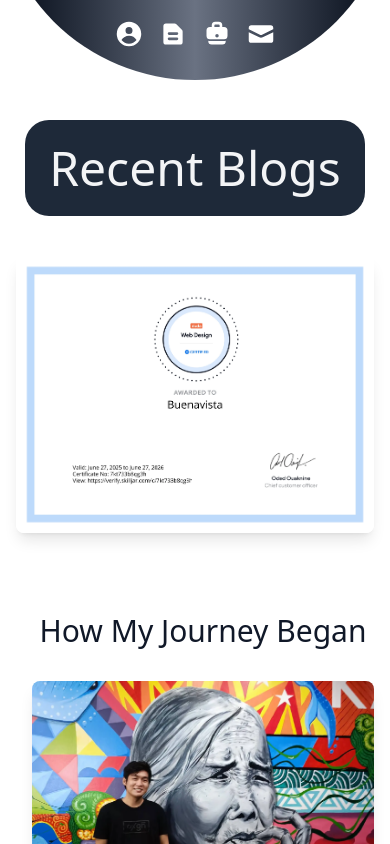
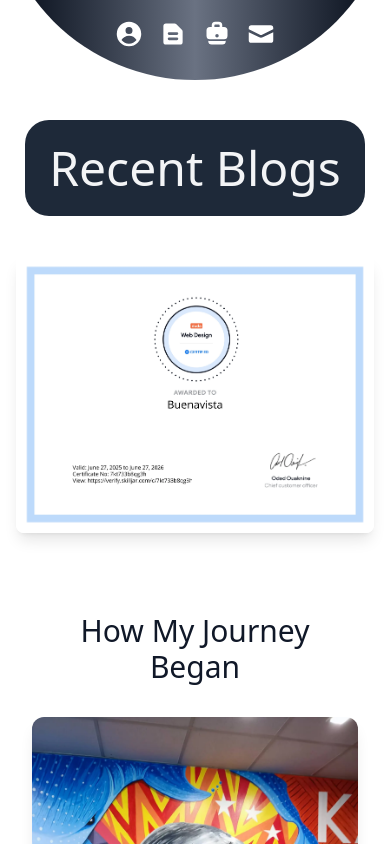
Before and after one commit to anghelusjr/Modern-Portfolio, a React (Vite) app: page /blogs in a window 390 px wide. Built offline with nearby package versions, Linux system fonts and the light colour scheme; a web font is replaced by a local one.

Commit message:
blogcard updated

```diff
--- a/src/pages/blogPage/blogCardPage.jsx
+++ b/src/pages/blogPage/blogCardPage.jsx
@@ -2,39 +2,54 @@ import { blogData } from './blogData';
 
 export function BlogCardPage() {
     return (
-        <section className="h-auto flex flex-col gap-16 mt-10 xl:mt-20 pl-4 max-w-6xl mx-auto">
+        <section className="h-auto flex flex-col gap-16 mt-10 xl:mt-20 px-4 max-w-6xl mx-auto">
 
             {blogData.map((blog) => {
                 return (
                     <div
                         id={blog.id}
                         key={blog.id}
-                        className='flex flex-col gap-8 items-center'
+                        className="flex flex-col gap-8 items-center"
                     >
                         <h2 className="text-3xl font-medium text-gray-900 text-center">
                             {blog.heading}
                         </h2>
 
-                        <div className='grid grid-cols-1 md:grid-cols-2 lg:grid-cols-3 gap-6 w-full'>
+                        {/* Images */}
+                        <div className="flex flex-wrap justify-center gap-6 w-full">
+
                             {blog.images.map((image, index) => {
+
+                                const imageCount = blog.images.length;
+
                                 return (
                                     <img
                                         key={index}
                                         src={image}
-                                        alt='blog images list'
-                                        className='w-full h-[230px] object-cover rounded-lg shadow-lg'
+                                        alt="blog images list"
+                                        className={`
+                                            rounded-xl shadow-lg object-cover
+
+                                            ${imageCount === 1
+                                                ? 'w-full max-w-2xl h-[420px]'
+                                                : imageCount === 2
+                                                    ? 'w-full md:w-[45%] h-[320px]'
+                                                    : 'w-full md:w-[30%] h-[250px]'
+                                            }
+                                        `}
                                     />
-                                )
+                                );
                             })}
+
                         </div>
 
                         <p className="text-lg leading-7 text-gray-700 text-center max-w-3xl">
                             {blog.description}
                         </p>
                     </div>
-                )
+                );
             })}
 
         </section>
-    )
+    );
 }
```
